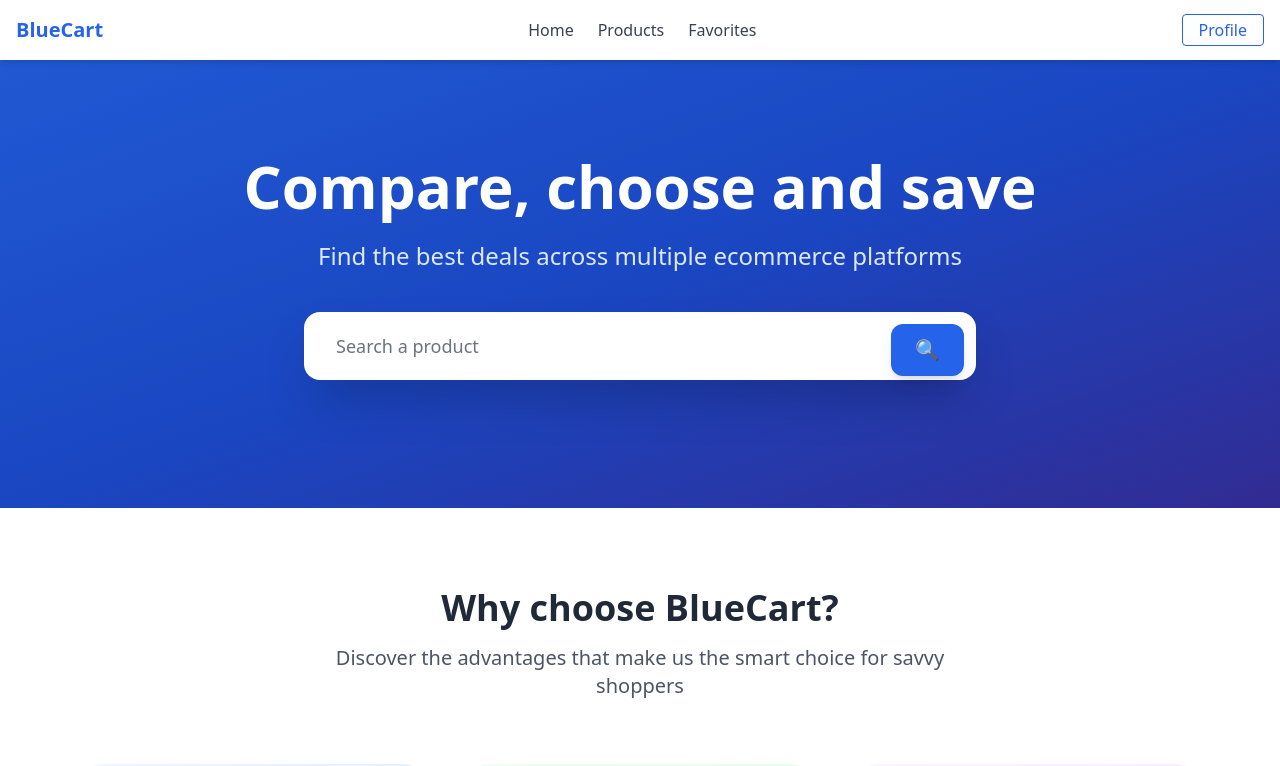
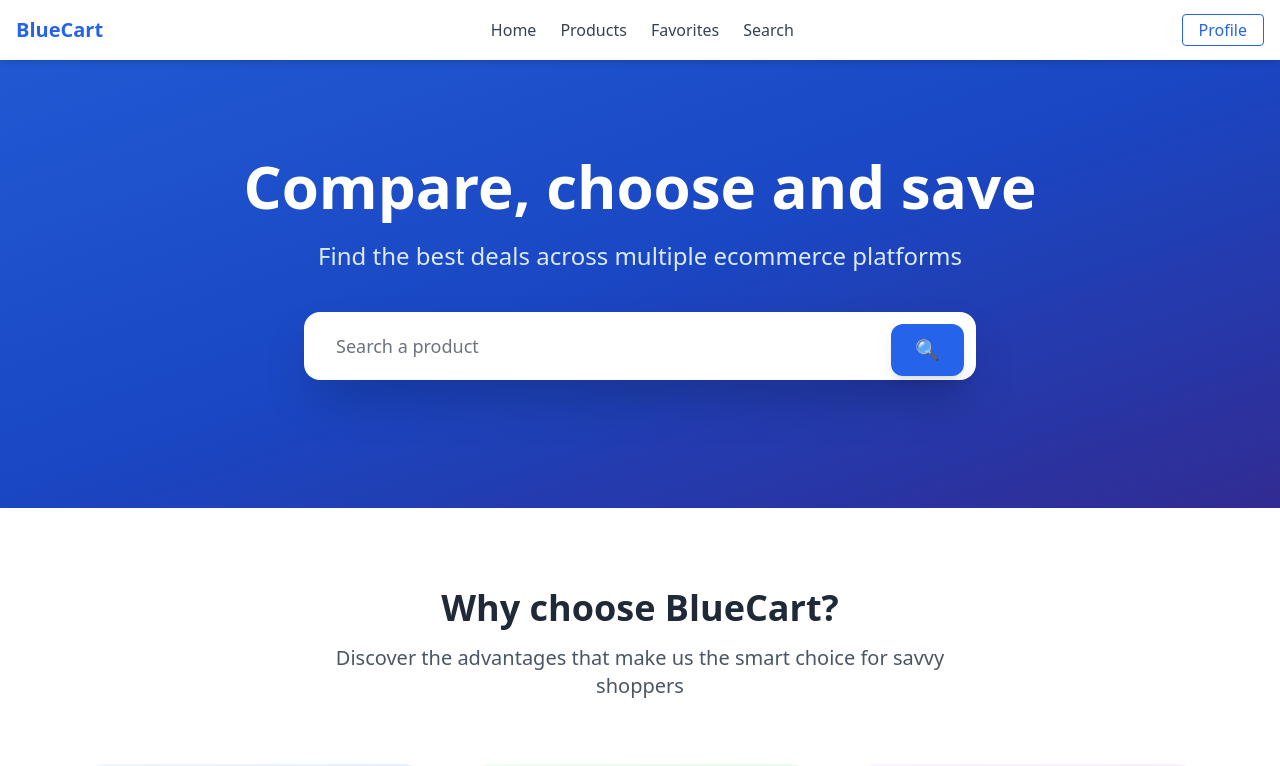
Before and after one commit to Waith93/bluecart-marketplace, a React (Vite) app in the folder client/: page / in a window 1280 px wide. Shown: the top 766 px of the page. Built offline with nearby package versions, Linux system fonts and the light colour scheme.

Commit message:
add search to navbar

```diff
--- a/client/src/components/Navbar.jsx
+++ b/client/src/components/Navbar.jsx
@@ -11,6 +11,7 @@ const Navbar = () => {
         <Link to="/">Home</Link>
         <Link to="/Product Categories">Products</Link>
         <Link to="/favorites">Favorites</Link>
+        <Link to="/search">Search</Link>
       </div>
 
       <div className="space-x-4">
```
Also changed, not shown: client/src/components/ProductFilter.jsx (deleted).
